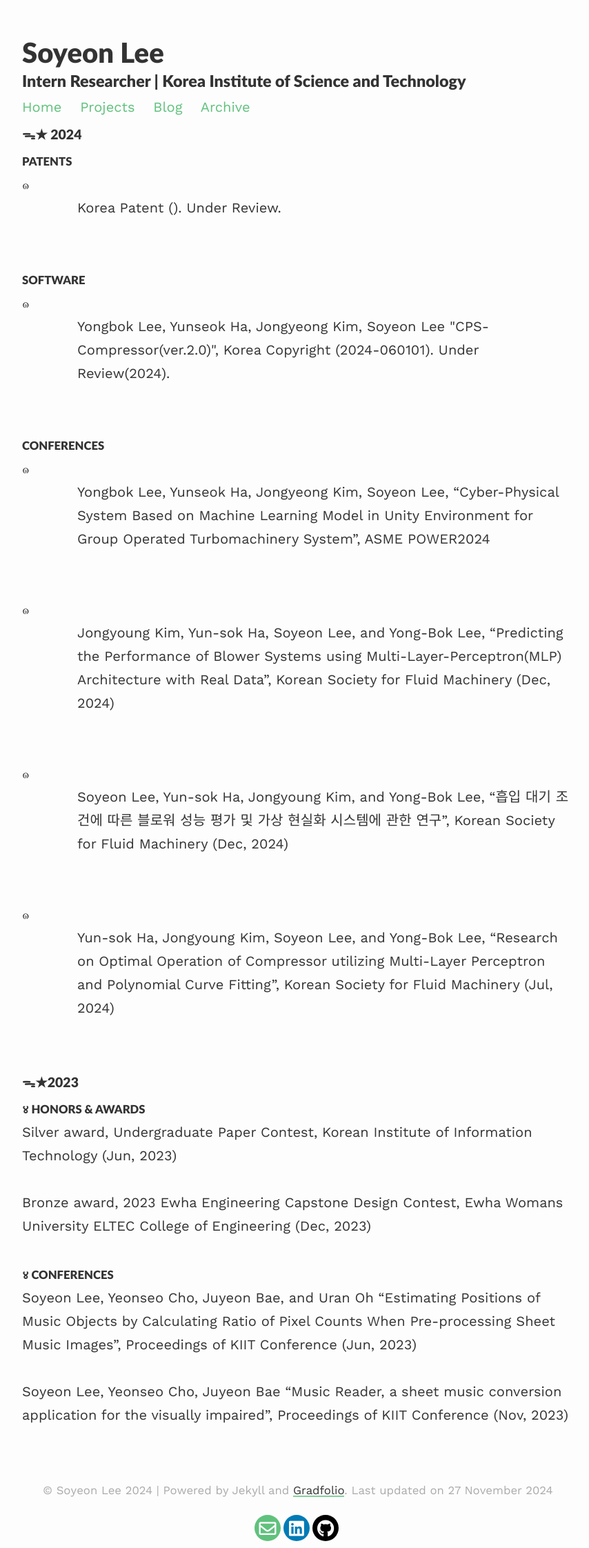
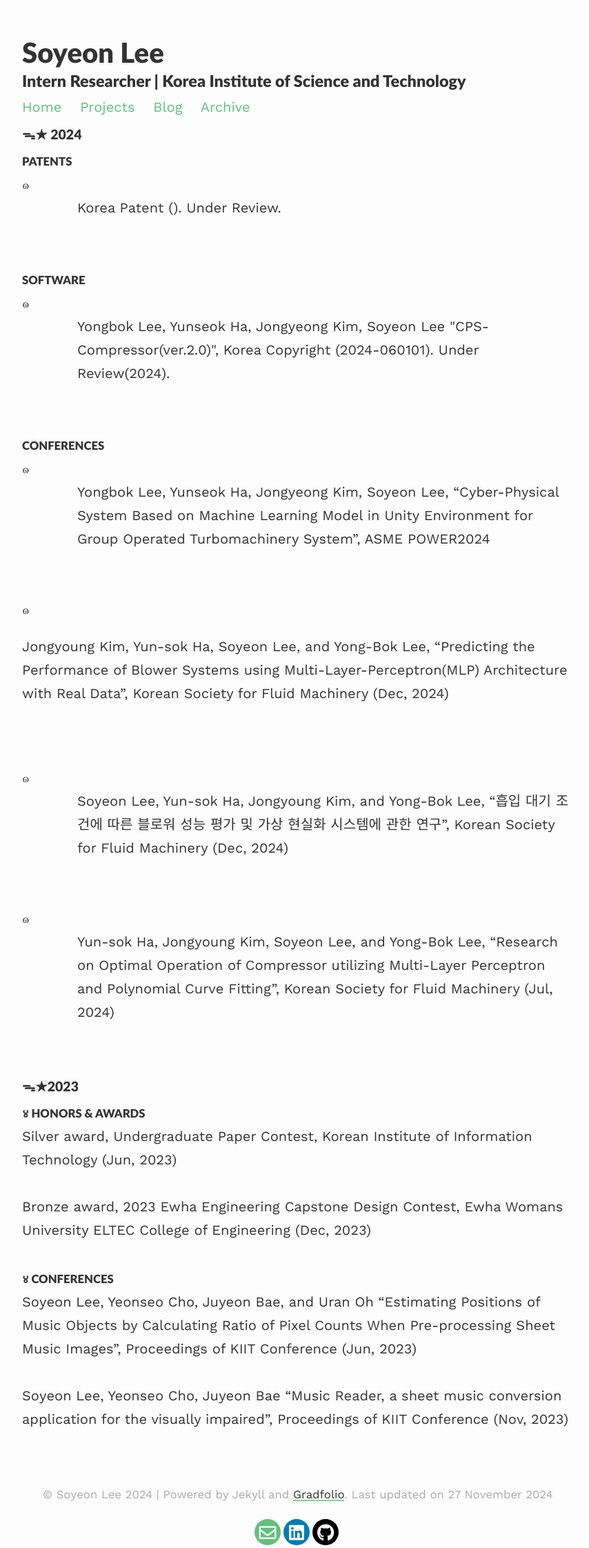
Before and after one commit to soysilver/soysilvery, a Jekyll site: the page built from archive.html, in a window 1280 px wide. Shown: the whole page at 69% size, without its empty margins (208-1062 px from the left). Built offline with Jekyll 4.4.1, drawn with Linux system fonts in a browser that asks for light colours; nearby versions of some CDN libraries.

Commit message:
Update archive.html

```diff
--- a/archive.html
+++ b/archive.html
@@ -17,7 +17,7 @@ title: Archive
 
 	<h4><small>CONFERENCES</small></h4>
 		<a href="https://event.asme.org/Events/media/library/resources/power/Power-2024-Final-Program.pdf">๑ <indent> Yongbok Lee, Yunseok Ha, Jongyeong Kim, Soyeon Lee, “Cyber-Physical System Based on Machine Learning Model in Unity Environment for Group Operated Turbomachinery System”, ASME POWER2024 </indent></a><br/><br>
-		<a href="">๑ <indent>Jongyoung Kim, Yun-sok Ha, Soyeon Lee, and Yong-Bok Lee, “Predicting the Performance of Blower Systems using Multi-Layer-Perceptron(MLP) Architecture with Real Data”, Korean Society for Fluid Machinery (Dec, 2024) </indent></a><br/><br>
+		<a href="">๑ <p class="indent">Jongyoung Kim, Yun-sok Ha, Soyeon Lee, and Yong-Bok Lee, “Predicting the Performance of Blower Systems using Multi-Layer-Perceptron(MLP) Architecture with Real Data”, Korean Society for Fluid Machinery (Dec, 2024) </p></a><br/><br>
 		<a href="">๑ <indent>Soyeon Lee, Yun-sok Ha, Jongyoung Kim, and Yong-Bok Lee, “흡입 대기 조건에 따른 블로워 성능 평가 및 가상 현실화 시스템에 관한 연구”, Korean Society for Fluid Machinery (Dec, 2024) </indent></a><br/><br>
 		<a href="">๑ <indent>Yun-sok Ha, Jongyoung Kim, Soyeon Lee, and Yong-Bok Lee, “Research on Optimal Operation of Compressor utilizing Multi-Layer Perceptron and Polynomial Curve Fitting”, Korean Society for Fluid Machinery (Jul, 2024)</indent></a><br/><br>
 
```
